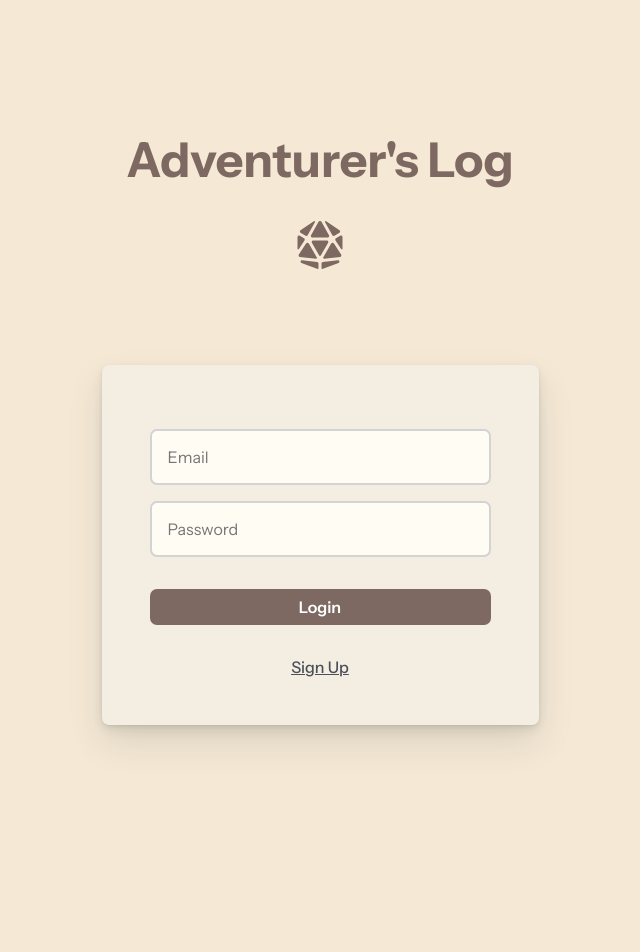
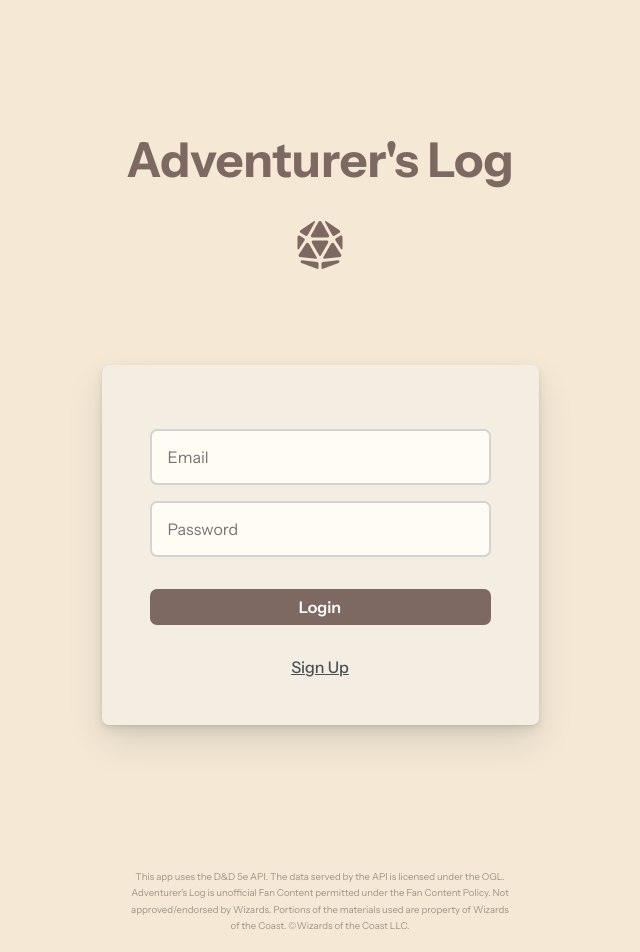
Before and after one commit to draykhlin/adventurers-log, a React (Create React App) app in the folder frontend/: page / in a window 1280 px wide. Shown: the top 952 px of the page, without its empty margins (320-960 px from the left). Before the commit the page ends 823 px from the top, so only its background shows below. Built offline with nearby package versions, Linux system fonts and the light colour scheme; no server answers; a web font is replaced by a local one.

Commit message:
added legal footer

```diff
--- a/frontend/src/App.js
+++ b/frontend/src/App.js
@@ -41,6 +41,10 @@ function App() {
         <Route path="/spells" element={isAuth ? <Spells /> : <Navigate to="/" />} />
       </Route>
     </Routes>
+    <div className="legal-footer">
+      <p>This app uses the D&D 5e API. The data served by the API is licensed under the OGL.</p>
+      <p>Adventurer's Log is unofficial Fan Content permitted under the Fan Content Policy. Not approved/endorsed by Wizards. Portions of the materials used are property of Wizards of the Coast. ©Wizards of the Coast LLC.</p>
+    </div>
     </>
   )
 }
--- a/frontend/src/index.css
+++ b/frontend/src/index.css
@@ -107,9 +107,6 @@ body {
 p {
   line-height: 1.7;
 }
-input, button {
-  font-family: 'Instrument Sans', sans-serif;
-}
 button {
   background-color: var(--primary-color);
   color: #fff;
@@ -124,6 +121,12 @@ button {
 }
   button:hover {
   background-color: var(--primary-hover-color);
+}
+input {
+  width: 100%;
+}
+input, button {
+  font-family: 'Instrument Sans', sans-serif;
 }
 textarea, input, select {
   border: 2px solid #d3d3d3;
@@ -343,21 +346,7 @@ main {
 /* ========INVENTORY-GP========
 ============================
 ============================ */
-@media (min-width: 992px) {
-  .gp-container {
-    width: 60%;
-  }
-}
-/* @media (max-width: 576px) {
-  .gp-wrapper {
-    display: block;
-  }
-} */
-@media (min-width: 768px) {
-  .gp-wrapper {
-    display: flex;
-  }
-}
+
 
 /*
 .gp-container {
@@ -377,7 +366,6 @@ main {
 .gp-item {
   display: flex;
   justify-content: space-between;
-  width: 65%;
 }
   .gp-item p {
     /* width: 20%; */
@@ -398,8 +386,40 @@ main {
 }
 .gp-subtract-btn {
   margin-right: 1rem;
+  margin-bottom: 1rem;
 }
+      @media (min-width: 450px) {
+        /* .gp-wrapper {
+          display: block;
+        } */
+        .gp-item {
+          width: 55%;
+        }
+      }
+      @media (min-width: 576px) {
+        .gp-item {
+          width: 65%;
+        }
+      }
+      @media (max-width: 576px) {
+        .gp-subtract-btn {
+          margin-bottom: 1rem;
+        }
+      }
+      @media (min-width: 992px) {
+        .gp-container {
+          width: 65%;
+        }
+      }
 
+      @media (min-width: 768px) {
+        .gp-wrapper {
+          display: flex;
+        }
+        /* .gp-item {
+          width: 65%;
+        } */
+      }
 /* ========INVENTORY-TABLE========
 ============================
 ============================ */
@@ -497,7 +517,7 @@ main {
   margin: 0 auto; */
 }
 .spells-container .add-button {
-  margin-bottom: 2rem;
+  margin-bottom: 3rem;
 }
 .spell-slots-container {
   /* display: flex;
@@ -615,3 +635,20 @@ main {
                               } */
 
                           }
+.legal-footer {
+  text-align: center;
+  font-size: 0.6rem;
+  color: #9e9486;
+  width: 80%;
+  margin-top: 9rem;
+  margin-left: auto;
+  margin-right: auto;
+}
+  .legal-footer p {
+    margin: 0;
+  }
+      @media (min-width: 576px) {
+        .legal-footer {
+          width: 30%;
+        }
+      }
```
